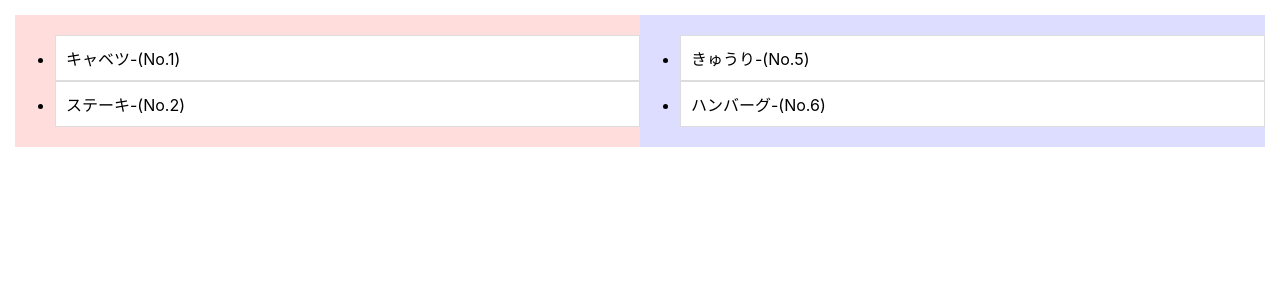
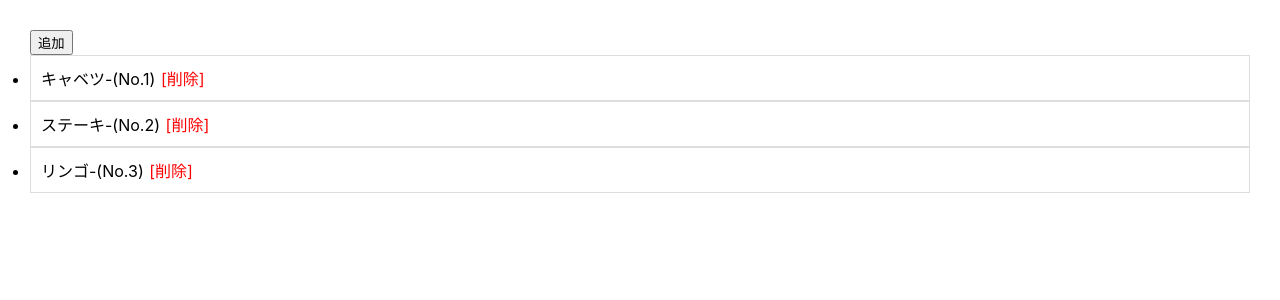
Before and after one commit to YutaKanna/nuxt-trello, a Nuxt app in the folder nuxt/: page / in a window 1280 px wide. Shown: the top 300 px of the page. Built offline with nearby package versions, Linux system fonts and the light colour scheme.

Commit message:
リストの追加、削除できるようにする

```diff
--- a/nuxt/pages/index.vue
+++ b/nuxt/pages/index.vue
@@ -1,15 +1,13 @@
 <template>
   <div id="app">
-    <div id="box1" class="box">
-      <draggable tag="ul" :options="{group:'ITEMS'}">
-        <li v-for="item, index in items" :key="item.no">{{item.name}}-(No.{{item.no}})</li>
+    <ul id="app">
+      <button v-on:click="doAdd">追加</button>
+      <draggable>
+        <li v-for="item, index in myList" :key="item.no">{{item.name}}-(No.{{item.no}})
+          <span class="del" v-on:click="doDelete(index)">[削除]</span>
+        </li>
       </draggable>
-    </div>
-    <div id="box2" class="box">
-      <draggable tag="ul" :options="{group:'ITEMS'}">
-        <li v-for="item, index in items2" :key="item.no">{{item.name}}-(No.{{item.no}})</li>
-      </draggable>
-    </div>
+    </ul>
   </div>
 </template>
 
@@ -23,15 +21,40 @@ export default {
   },
   data: function () {
     return {
-      items:[
-        {no:1, name:'キャベツ', categoryNo:'1'},
-        {no:2, name:'ステーキ', categoryNo:'2'}
-      ],
-      items2:[
-        {no:5, name:'きゅうり', categoryNo:'1'},
-        {no:6, name:'ハンバーグ', categoryNo:'2'}
-      ]
+        items:[
+          {no:1, name:'キャベツ', categoryNo:'1'},
+          {no:2, name:'ステーキ', categoryNo:'2'},
+          {no:3, name:'リンゴ', categoryNo:'3'}
+        ],
+        newNo: 4
     }
+  },
+  computed: {
+    myList: function(){
+      return this.items;
+    }
+  },
+  methods: {
+    doAdd:function(){
+      var self = this;
+      var no = 0;
+
+      if(self.items.concat().length > 0){
+        no =  Math.max.apply(null,self.items.concat().map(function(item){return item.no;})) +1;
+        self.newNo = self.newNo < no ? no:self.newNo;
+      }
+
+      this.items.push(
+        {
+          no:　this.newNo,
+          name:'追加リスト'+ this.newNo,
+          categoryNo:'5'
+        }
+      );
+    },
+    doDelete: function(index){
+      this.items.splice(index, 1);
+    },
   }
 }
 </script>
@@ -41,22 +64,13 @@ export default {
   padding : 15px;
 }
 
-.box {
-  width: 50%;
-  float: left;
-  padding: 20px 0;
-}
-#box1 {
-  background-color: #fdd;
-}
-#box2 {
-  background-color: #ddf;
-}
-
 li {
   cursor:pointer;
   padding: 10px;
   border: solid #ddd 1px;
-  background-color: #fff;
+}
+
+.del {
+  color: #f00;
 }
 </style>
```
